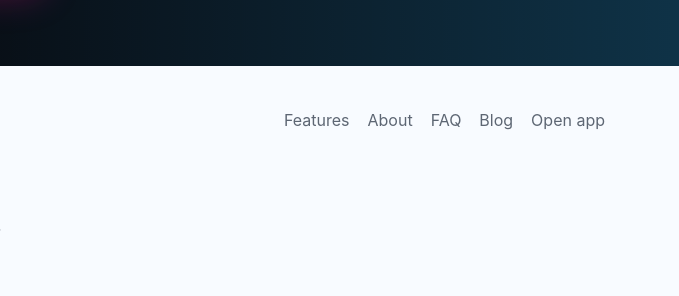
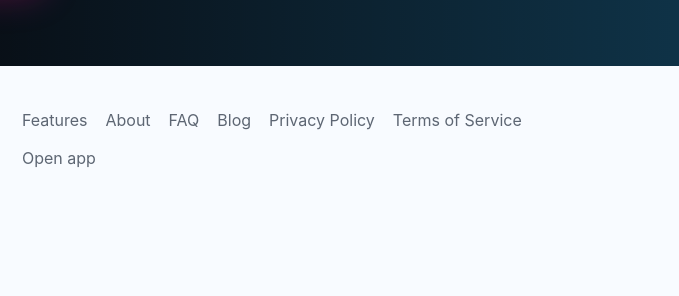
Before and after one commit to JOBRIENEIRBOJ/rackmathwebsite, a website: page index.html in a window 1280 px wide. Shown: the part 5691-5987 px from the top of the page, 601-1280 px from the left. Drawn offline with Linux system fonts and the light colour scheme.

Commit message:
Add policy links to homepage

```diff
--- a/index.html
+++ b/index.html
@@ -293,6 +293,8 @@
         <a href="about.html">About</a>
         <a href="faq.html">FAQ</a>
         <a href="blog.html">Blog</a>
+        <a href="https://www.rackmath.app/#privacy">Privacy Policy</a>
+        <a href="https://www.rackmath.app/#terms">Terms of Service</a>
         <a href="https://www.rackmath.app/">Open app</a>
       </nav>
     </footer>
```
